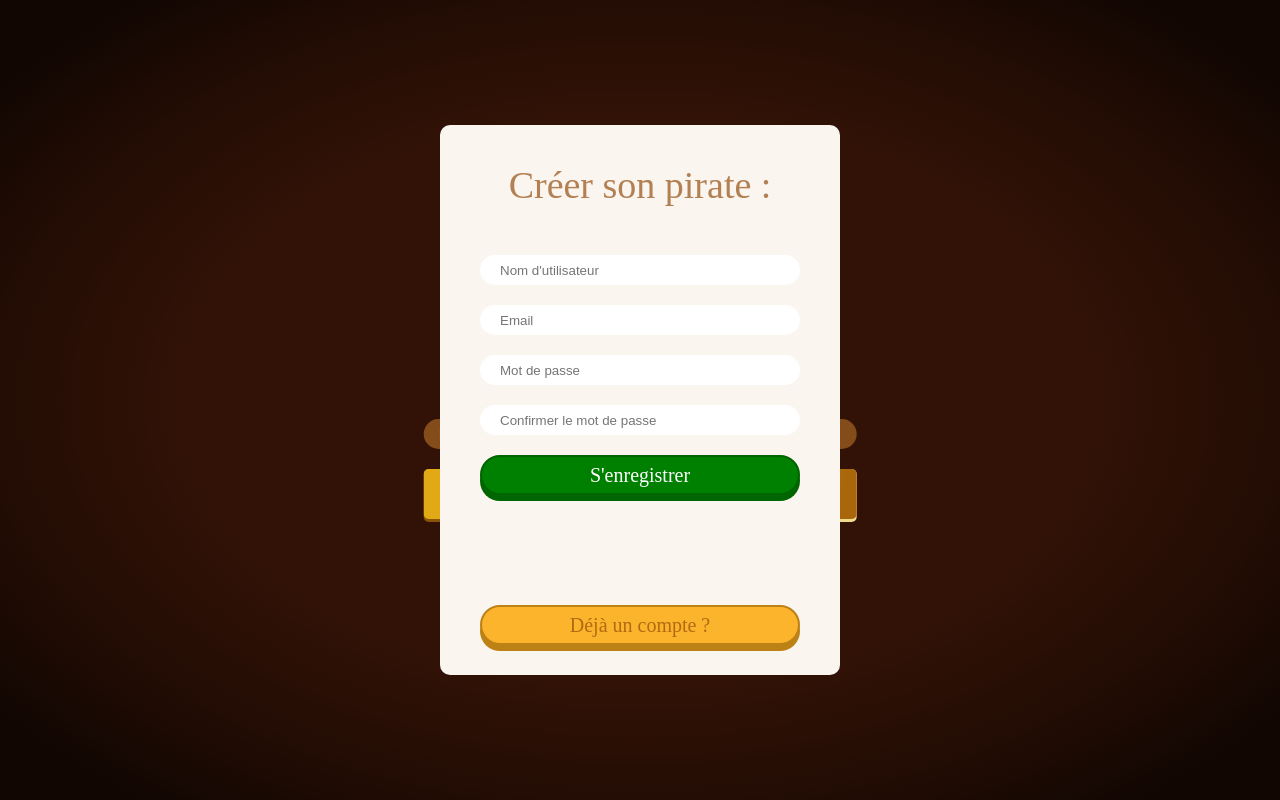
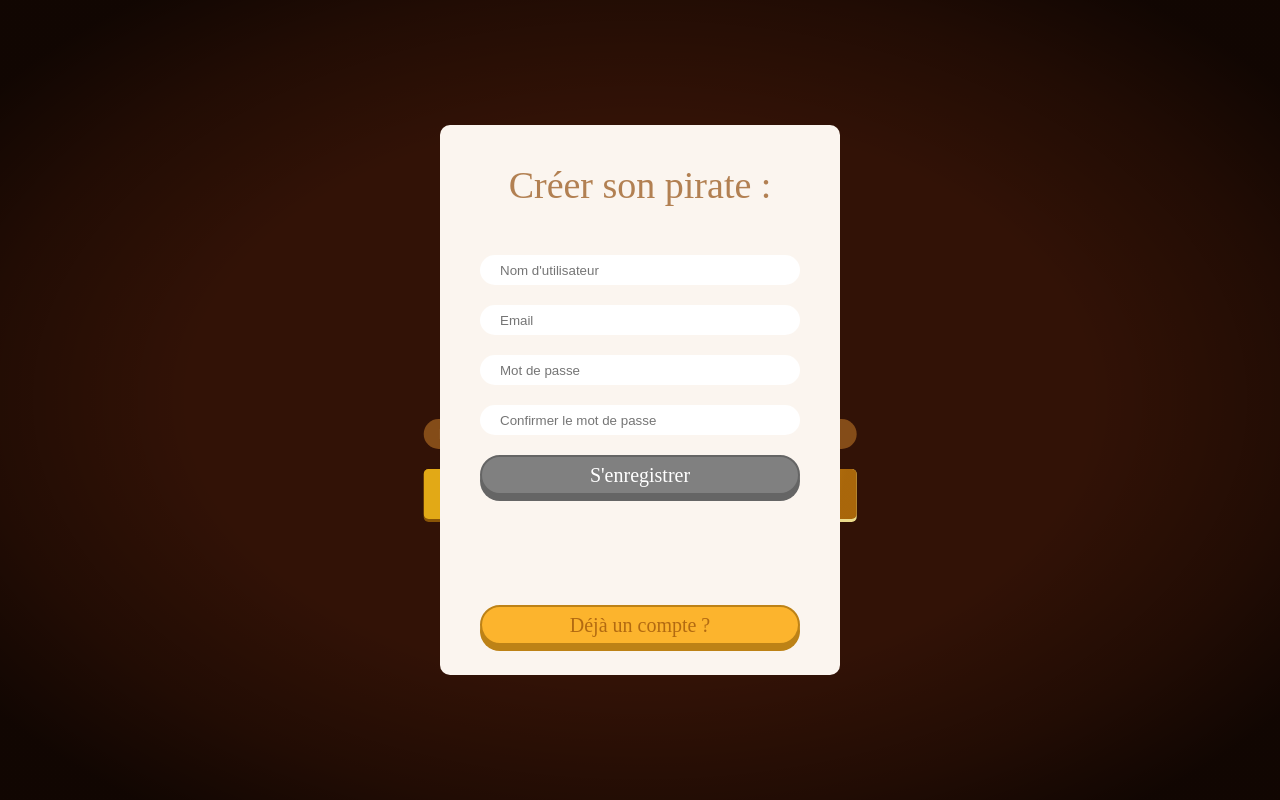
Before and after one commit to Maximauve/SkullKing, a React (Create React App) app: page /room/create in a window 1280 px wide. Built offline with nearby package versions, Linux system fonts and the light colour scheme; no server answers; a web font is replaced by a local one.

Commit message:
:lipstick:  Disable button if input empty

```diff
--- a/src/assets/styles/components/user/LoginRegisterModal.scss
+++ b/src/assets/styles/components/user/LoginRegisterModal.scss
@@ -76,6 +76,13 @@
             transform: translateX(-50%);
             margin: 20px 0;
           }
+
+          &.disabled {
+            background-color: rgb(128, 128, 128);
+            border: 2px solid rgb(101, 101, 101);
+            box-shadow: 0px 6px 0px rgb(101, 101, 101);
+            pointer-events: none;
+          }
         }
       }
       .register-modal {
--- a/src/components/user/LoginRegisterModal.tsx
+++ b/src/components/user/LoginRegisterModal.tsx
@@ -59,7 +59,7 @@ const LoginRegisterModal: React.FC = () => {
             <p className='login-text'>Avant de jouer, merci de vous connecter :</p>
             <input name="email" placeholder="Email" className="form-control" onChange={(event) => { setEmail(event.target.value); }} value={email}/>
             <input type='password' name="password" placeholder="Mot de passe" className="form-control" onChange={(event) => { setPassword(event.target.value); }} value={password} />
-            <button type="button" onClick={handleLoginClick}>Se Connecter</button>
+            <button className={ email === '' || password === '' ? 'disabled' : ''} type="button" onClick={handleLoginClick}>Se Connecter</button>
             { error !== '' &&
               <p className='error'>{error}</p>
             }
@@ -72,7 +72,7 @@ const LoginRegisterModal: React.FC = () => {
             <input type='password' name="password" placeholder="Mot de passe" className="form-control" onChange={(event) => { setPassword(event.target.value); }} value={password}/>
             <input type='password' name="confirm-password" placeholder="Confirmer le mot de passe" className="form-control" onChange={(event) => { setConfirmPassword(event.target.value); }} value={confirmPassword}/>
             {/* eslint-disable-next-line react/no-unescaped-entities */}
-            <button type="button" onClick={handleRegisterClick}>S'enregistrer</button>
+            <button className={ username === '' || email === '' || password === '' || confirmPassword === '' ? 'disabled' : ''} type="button" onClick={handleRegisterClick}>S'enregistrer</button>
             { error !== '' &&
               <p className='error'>{error}</p>
             }
```
